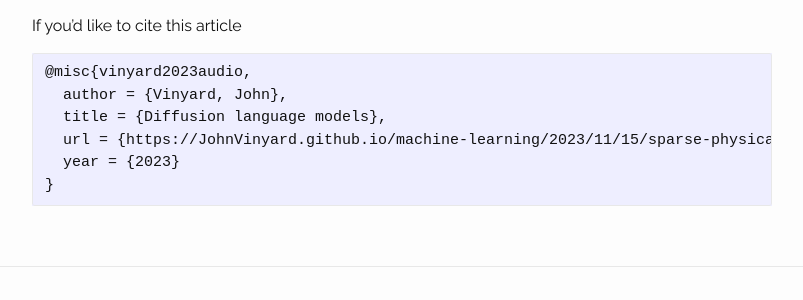
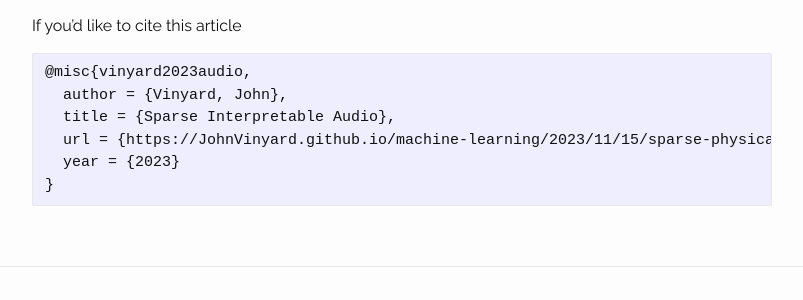
Before and after one commit to JohnVinyard/JohnVinyard.github.io, a Jekyll site: the page built from _posts/2023-11-15-sparse-physical-model.md, in a window 1280 px wide and 900 px high, scrolled down 6243 px. Shown: the part 456-756 px from the top of the window, without its empty margins (238-1041 px from the left). Built offline with Jekyll 4.4.1, drawn with Linux system fonts in a browser that asks for light colours.

Commit message:
Fix title

````diff
--- a/_posts/2023-11-15-sparse-physical-model.md
+++ b/_posts/2023-11-15-sparse-physical-model.md
@@ -297,7 +297,7 @@ If you'd like to cite this article
 ```
 @misc{vinyard2023audio,
   author = {Vinyard, John},
-  title = {Diffusion language models},
+  title = {Sparse Interpretable Audio},
   url = {https://JohnVinyard.github.io/machine-learning/2023/11/15/sparse-physical-model.html},
   year = {2023}
 }
````
Also changed, not shown: _metaposts/2023-11-15-sparse-physical-model.md (+1 -1 lines).
